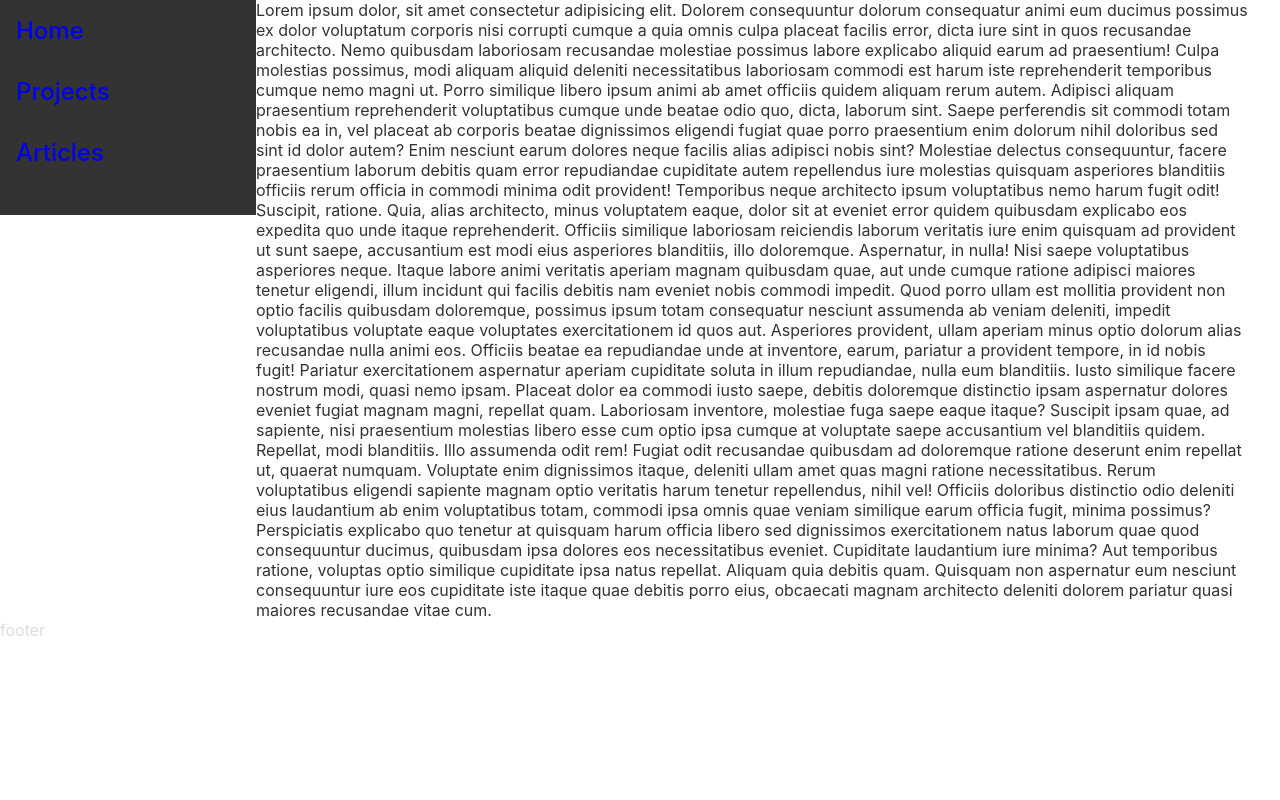
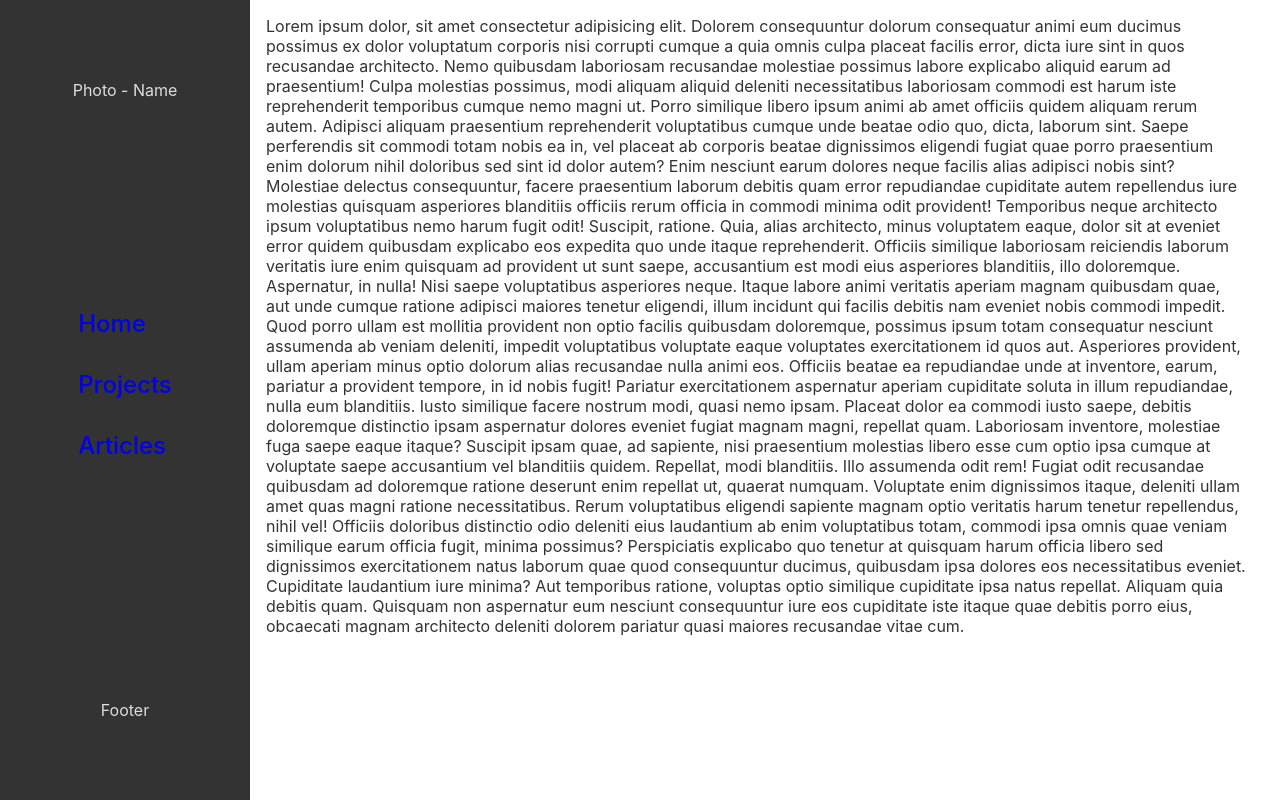
Before and after one commit to turkaytunc/portfolio, a React (Create React App) app: page / in a window 1280 px wide. Built offline with nearby package versions, Linux system fonts and the light colour scheme.

Commit message:
add: desktop side menu layout

```diff
--- a/src/App.scss
+++ b/src/App.scss
@@ -15,11 +15,10 @@
     padding: 0;
 
     display: grid;
-    grid-template-columns: 1fr 4fr;
+    grid-template-columns: 250px 4fr;
     grid-template-areas:
       'desktop main'
-      'desktop main'
-      'footer footer';
+      'desktop main';
   }
   .app-mobile-menu {
     display: none;
@@ -34,8 +33,4 @@
     grid-area: main;
     padding-right: 2rem;
   }
-
-  .app-footer {
-    grid-area: footer;
-  }
 }
--- a/src/App.tsx
+++ b/src/App.tsx
@@ -2,7 +2,7 @@ import React, { useState } from 'react';
 import './App.scss';
 
 import { BrowserRouter, Switch, Route } from 'react-router-dom';
-import { Home, Sidebar, HamburgerButton, DesktopMenu } from 'src/components';
+import { Home, Sidebar, HamburgerButton, DesktopMenu, Projects } from 'src/components';
 
 function App() {
   const [showSidebar, setShowSidebar] = useState(false);
@@ -20,9 +20,10 @@ function App() {
         <main className="app-main">
           <Switch>
             <Route exact path="/" component={Home} />
+            <Route exact path="/projects" component={Projects} />
+            <Route exact path="/articles" component={() => <div>Articles</div>} />
           </Switch>
         </main>
-        <footer className="app-footer">footer</footer>
       </div>
     </BrowserRouter>
   );
--- a/src/components/desktop-menu/DesktopMenu.tsx
+++ b/src/components/desktop-menu/DesktopMenu.tsx
@@ -5,7 +5,11 @@ import Navbar from '../navbar/Navbar';
 const DesktopMenu = () => {
   return (
     <aside className="desktop-menu-container">
-      <Navbar />
+      <section className="desktop-menu-photo">Photo - Name</section>
+      <section>
+        <Navbar />
+      </section>
+      <footer className="desktop-menu-footer"> Footer </footer>
     </aside>
   );
 };
--- a/src/components/desktop-menu/desktop-menu.scss
+++ b/src/components/desktop-menu/desktop-menu.scss
@@ -1,7 +1,14 @@
 @use '/src/scss';
 
 .desktop-menu-container {
+  position: sticky;
   background-color: scss.$background-color-dark;
+  top: 0;
   width: 100%;
-  padding: 1rem;
+  min-height: 100vh;
+  padding: 5rem 0;
+  display: flex;
+  align-items: center;
+  flex-direction: column;
+  justify-content: space-between;
 }
--- a/src/components/home/home.scss
+++ b/src/components/home/home.scss
@@ -3,5 +3,7 @@
 @media screen and (min-width: 768px) {
   .home-container {
     color: scss.$text-color-dark;
+    padding-left: 1rem;
+    padding-top: 1rem;
   }
 }
--- a/src/components/navbar/navbar.scss
+++ b/src/components/navbar/navbar.scss
@@ -2,6 +2,7 @@
 .navbar-container {
   display: flex;
   flex-direction: column;
+  width: 100%;
 
   a {
     &:nth-child(n) {
```
